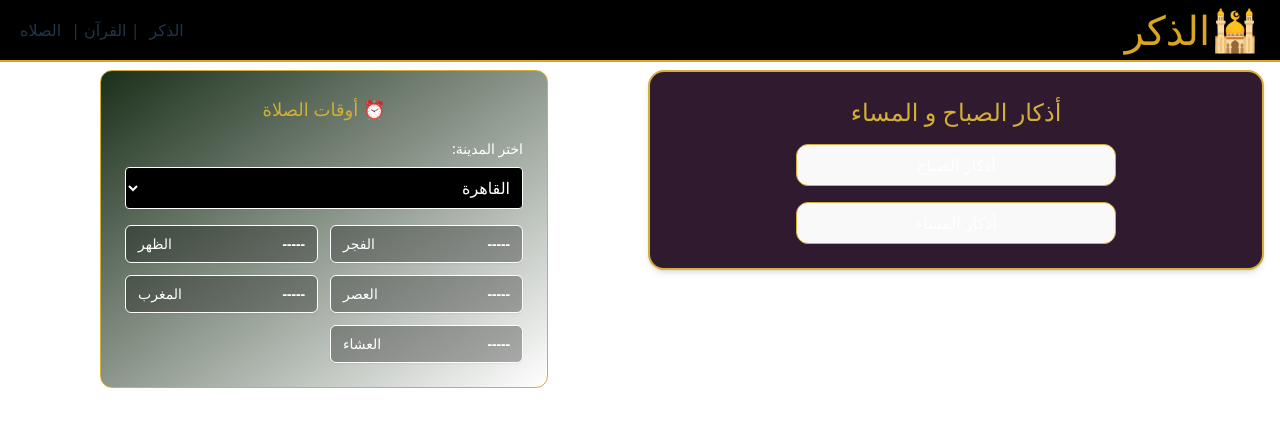
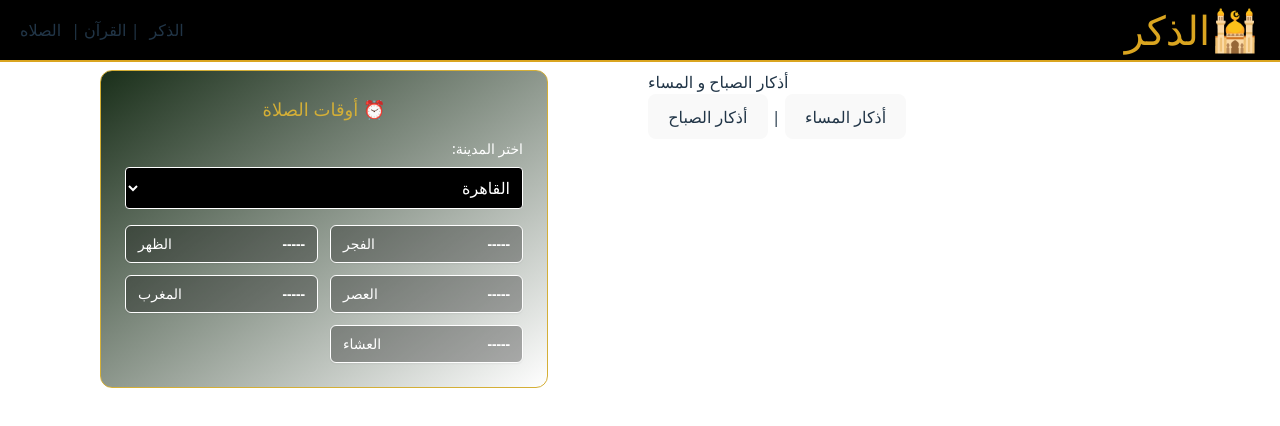
Before and after one commit to IslamicWays/Zikrify, a React (Vite) app: page / in a window 1280 px wide. Shown: the top 426 px of the page. Built offline with nearby package versions, Linux system fonts and the light colour scheme.

Commit message:
fixed conventions

```diff
--- a/src/App.tsx
+++ b/src/App.tsx
@@ -22,9 +22,6 @@ const App = () => {
         </div>
       </main>
 
-
-
-
       {/* Footer */}
     </div>
   );
--- a/src/components/Azkar/Azkar.tsx
+++ b/src/components/Azkar/Azkar.tsx
@@ -1,18 +1,15 @@
-export default function Azkar() {
+import styles from "./Azkar.module.css";
+const Azkar = () => {
   return (
-    <div className="bg-purple border-2 border-gold rounded-2xl shadow-md p-6 flex flex-col items-center text-center">
-      <h2 className="text-gold text-2xl font-bold mb-4">
-        أذكار الصباح و المساء
-      </h2>
-      <div className="flex flex-col gap-4 w-full max-w-xs">
-        <button className="bg-darkPurple text-white py-2 px-4 rounded-xl border border-gold hover:bg-green transition">
-          أذكار الصباح
-        </button>
-
-        <button className="bg-darkPurple text-white py-2 px-4 rounded-xl border border-gold hover:bg-green transition">
-          أذكار المساء
-        </button>
+    <div className={styles.azkar}>
+      <h2 className={styles["azkar-title"]}>أذكار الصباح و المساء</h2>
+      <div className={styles["azkar-nav"]}>
+        <button>أذكار الصباح</button>
+        <span> | </span>
+        <button>أذكار المساء</button>
       </div>
     </div>
   );
-}
+};
+
+export default Azkar;
```
Lines whose indentation alone changed are shown as unchanged.
